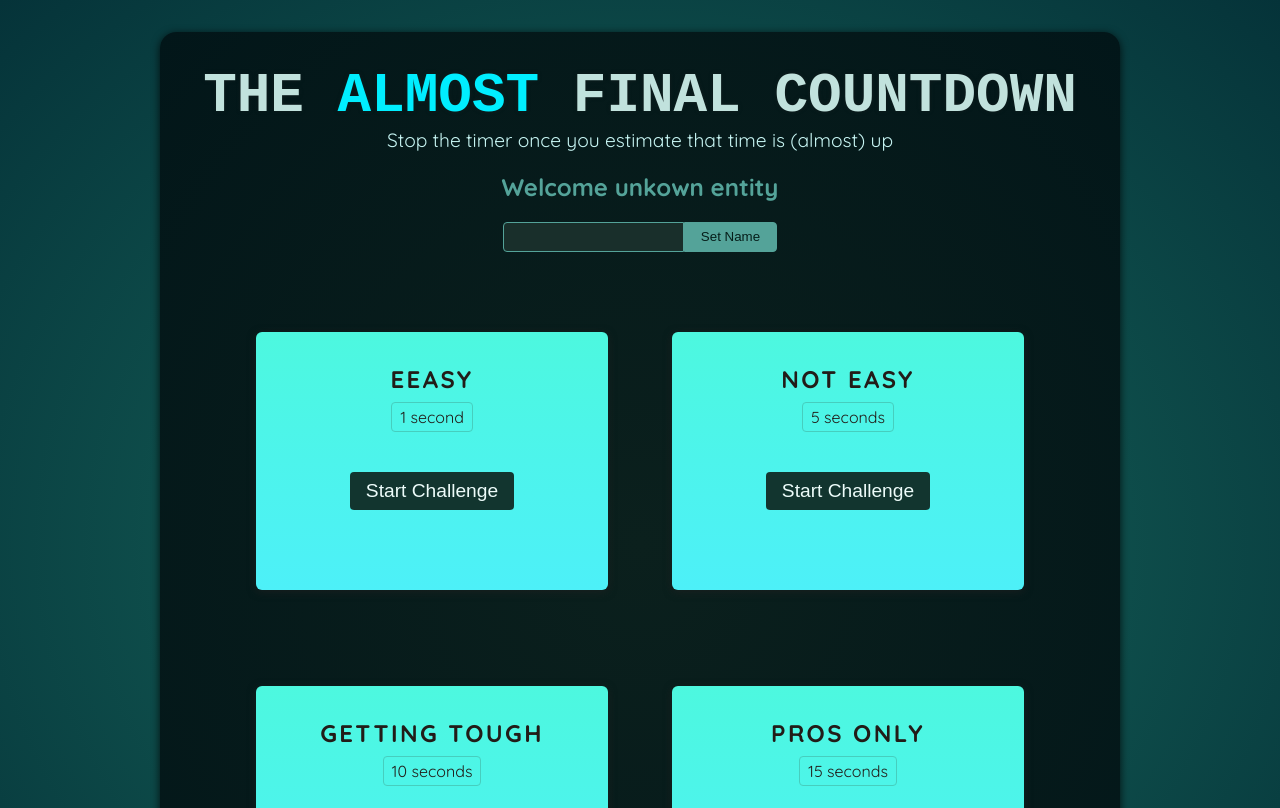
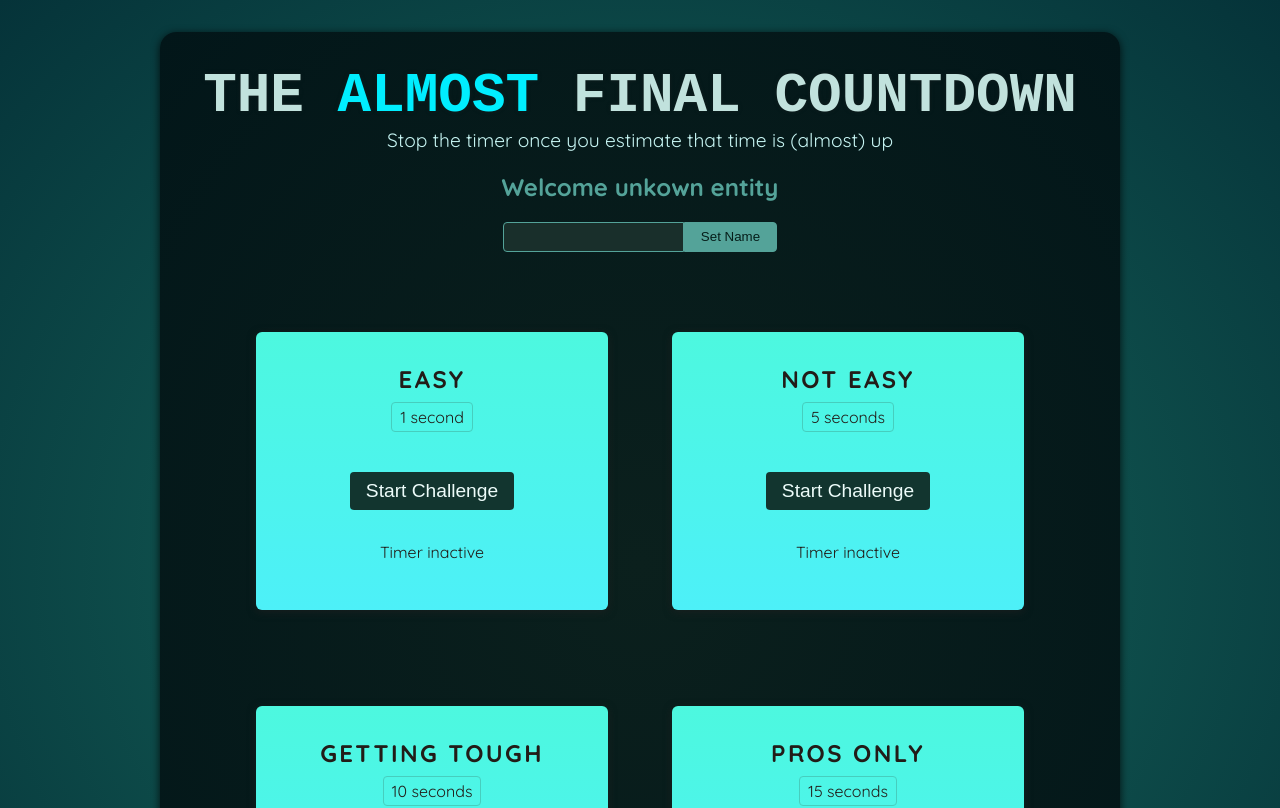
Before and after one commit to Dnapieraj/stop-the-stopwatch, a React (Vite) app: page / in a window 1280 px wide. Shown: the top 808 px of the page. Built offline with nearby package versions, Linux system fonts and the light colour scheme; a web font is replaced by a local one.

Commit message:
implement timer state management

```diff
--- a/src/App.jsx
+++ b/src/App.jsx
@@ -6,7 +6,7 @@
 		<>
 			<Player />
 			<div id="challenges">
-				<TimerChallenge title="Eeasy" targetTime={1} />
+				<TimerChallenge title="Easy" targetTime={1} />
 				<TimerChallenge title="Not easy" targetTime={5} />
 				<TimerChallenge title="Getting tough" targetTime={10} />
 				<TimerChallenge title="Pros only" targetTime={15} />
--- a/src/components/TimerChallenge.jsx
+++ b/src/components/TimerChallenge.jsx
@@ -1,16 +1,30 @@
+import { useState } from 'react'
+
 export default function TimerChallenge({ title, targetTime }) {
+	const [timerStarted, setTimerStarted] = useState(false)
+	const [timerExpired, setTimerExpired] = useState(false)
+
+	const handleStart = () => {
+		setTimeout(() => {
+			setTimerExpired(true)
+		}, targetTime * 1000)
+
+		setTimerStarted(true)
+	}
+
+	const handleStop = () => {}
+
 	return (
 		<section className="challenge">
 			<h2>{title}</h2>
+			{timerExpired && <p>You lost!</p>}
 			<p className="challenge-time">
 				{targetTime} second{targetTime > 1 ? 's' : ''}
 			</p>
 			<p>
-				<button>Start Challenge</button>
+				<button onClick={handleStart}>{timerStarted ? 'Stop' : 'Start'} Challenge</button>
 			</p>
-            <p className="">
-
-            </p>
+			<p className={timerStarted ? 'active' : undefined}>{timerStarted ? 'Time is running...' : 'Timer inactive'}</p>
 		</section>
 	)
 }
```
